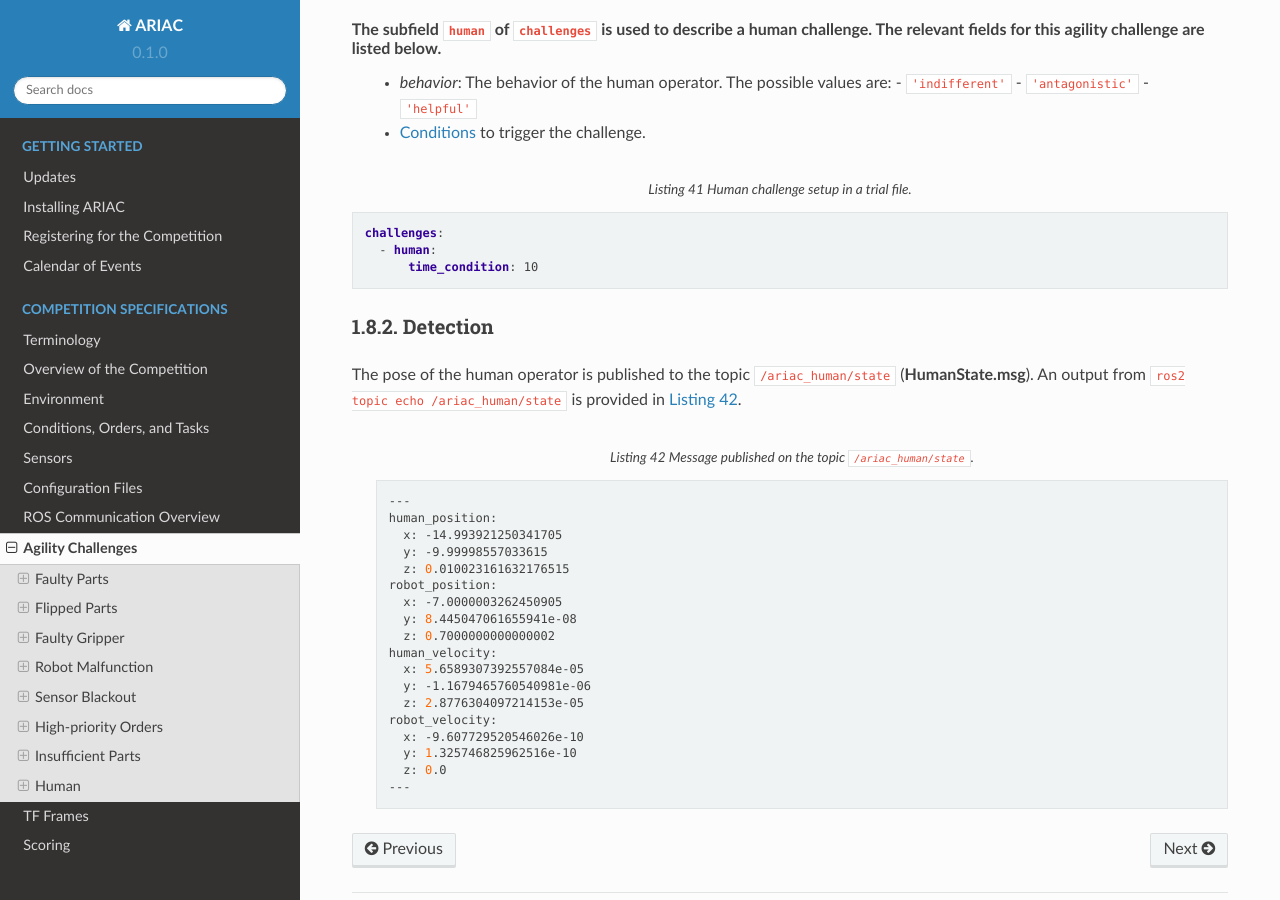
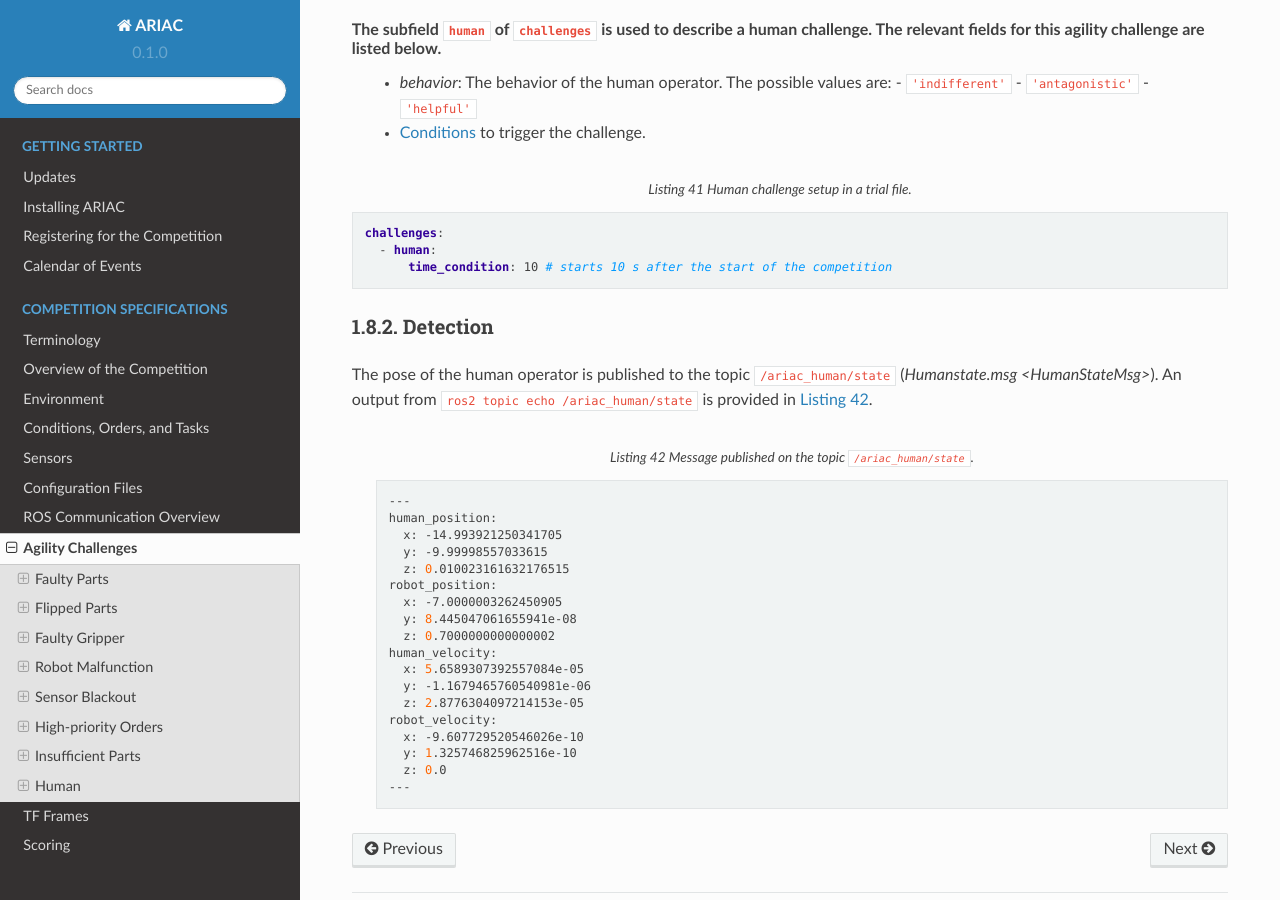
Before and after one commit to usnistgov/ARIAC, a Sphinx documentation site: the page built from docs/competition/challenges.rst, in a window 1280 px wide and 900 px high, scrolled down 11389 px. Built offline with Sphinx 7.4.7 and the Read the Docs theme 2.0.0, drawn with Linux system fonts in a browser that asks for light colours.

Commit message:
Rework of the communications section

```diff
--- a/docs/competition/challenges.rst
+++ b/docs/competition/challenges.rst
@@ -592,13 +592,13 @@ The subfield ``human`` of ``challenges`` is used to describe a human challenge.
 
   challenges:
     - human:
-        time_condition: 10
+        time_condition: 10 # starts 10 s after the start of the competition
 
 
 Detection
 -----------------------------
 
-The pose of the human operator is published to the topic ``/ariac_human/state`` (**HumanState.msg**). An output from ``ros2 topic echo /ariac_human/state`` is provided in  :numref:`human-state-outputs`.
+The pose of the human operator is published to the topic ``/ariac_human/state`` (`Humanstate.msg <HumanStateMsg>`). An output from ``ros2 topic echo /ariac_human/state`` is provided in  :numref:`human-state-outputs`.
 
   .. code-block:: bash
     :caption: Message published on the topic ``/ariac_human/state``.
```
